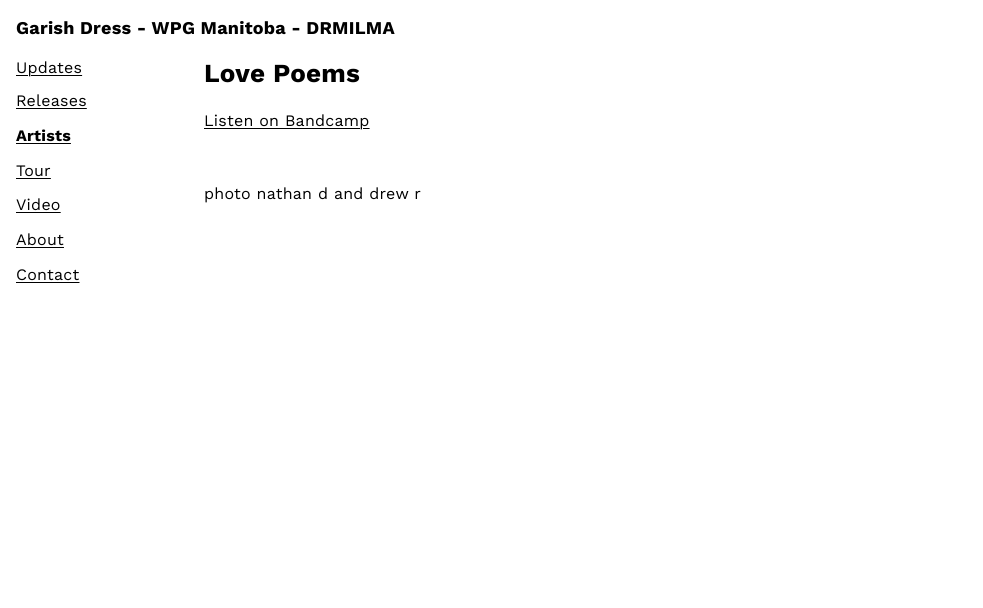
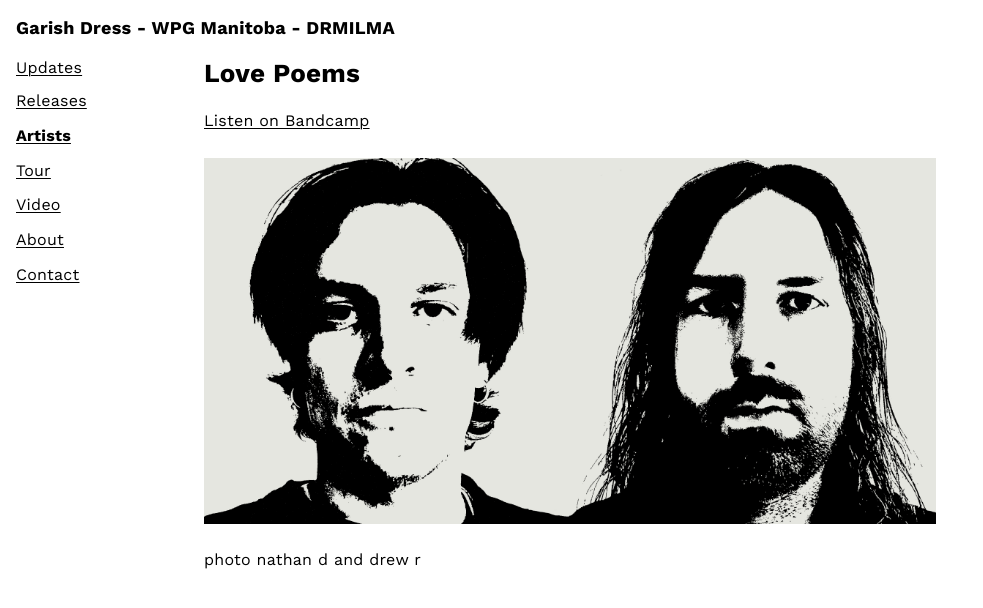
Before and after one commit to DCRIEKMAN/garish-dress, a Jekyll site: the page built from _artists/love-poems.md, in a window 1280 px wide. Shown: the top 608 px of the page, without its empty margins (0-983 px from the left). Built offline with Jekyll 4.4.1, drawn with Linux system fonts in a browser that asks for light colours.

Commit message:
Update _artists/love-poems.md (via Pages CMS)

```diff
--- a/_artists/love-poems.md
+++ b/_artists/love-poems.md
@@ -3,6 +3,6 @@ title: Love Poems
 ---
 [Listen on Bandcamp](https://lovepoems.bandcamp.com/album/humiliation-and-other-songs)
 
-![](media/images/250220portrait.jpg)
+![](/garish-dress/media/images/250220portrait.jpg)
 
 photo nathan d and drew r
```
